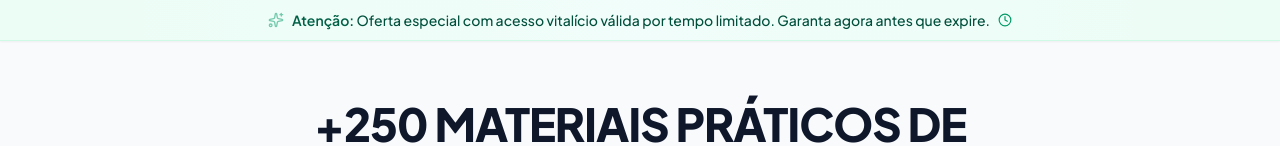
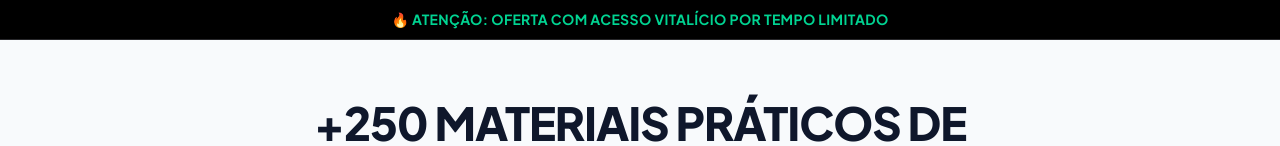
Before and after one commit to infoprodutoscomercialadmin-alt/mat-rias-cl-nicos-, a React (Vite) app: page / in a window 1280 px wide. Shown: the top 146 px of the page. Built offline with nearby package versions, Linux system fonts and the light colour scheme.

Commit message:
style: update NoticeBanner visual design
Replace emerald gradient theme with a high-contrast black and emerald color scheme to increase urgency and improve visibility.

```diff
--- a/src/components/NoticeBanner.tsx
+++ b/src/components/NoticeBanner.tsx
@@ -1,16 +1,11 @@
 import React from 'react';
-import { Sparkles, Clock } from 'lucide-react';
 
 export const NoticeBanner: React.FC = () => {
   return (
-    <div className="bg-gradient-to-r from-emerald-50 via-teal-50 to-emerald-50 border-b border-emerald-100 text-emerald-900 py-2.5 px-4 text-center text-xs md:text-sm font-medium sticky top-0 z-40 backdrop-blur-md bg-opacity-95 shadow-xs">
-      <div className="max-w-5xl mx-auto flex items-center justify-center gap-2">
-        <Sparkles className="w-4 h-4 text-emerald-600 shrink-0 animate-pulse" />
-        <span>
-          <strong className="font-semibold text-emerald-800">Atenção:</strong> Oferta especial com acesso vitalício válida por tempo limitado. Garanta agora antes que expire.
-        </span>
-        <Clock className="w-3.5 h-3.5 text-emerald-600 hidden sm:inline-block shrink-0" />
-      </div>
+    <div className="bg-black border-b border-zinc-800 text-emerald-400 py-2.5 px-4 text-center text-xs sm:text-sm font-bold tracking-wide">
+      <p className="max-w-4xl mx-auto text-center leading-snug">
+        🔥&nbsp;ATENÇÃO: OFERTA COM ACESSO VITALÍCIO POR TEMPO LIMITADO
+      </p>
     </div>
   );
 };
```
